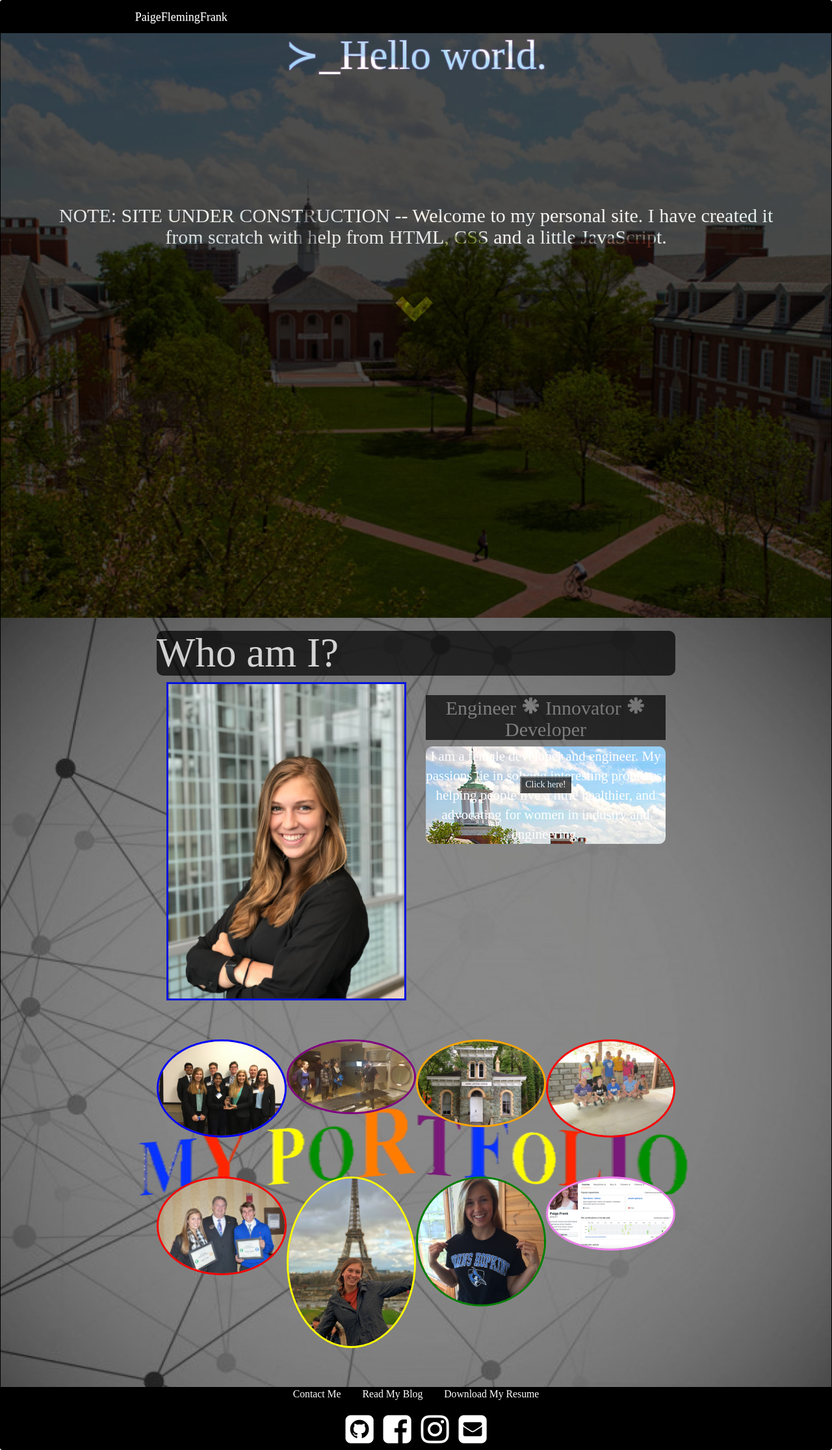
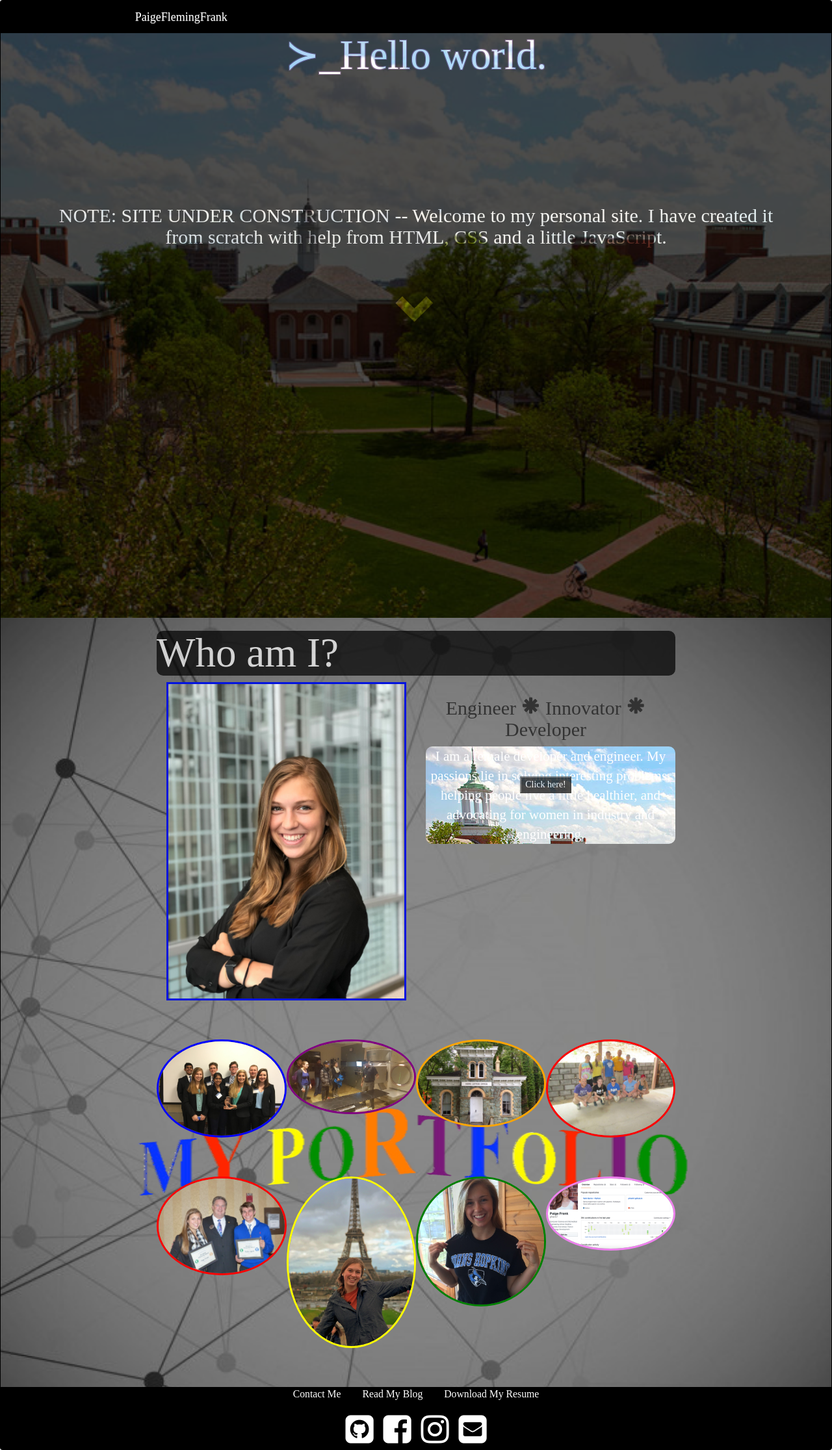
Before and after one commit to pfrank7/pfrank7.github.io, a Jekyll site: the page built from index.html, in a window 1280 px wide. Shown: the whole page at 65% size. Built offline with Jekyll 4.4.1, drawn with Linux system fonts in a browser that asks for light colours; nearby versions of some CDN libraries.

Commit message:
Update index.html

```diff
--- a/index.html
+++ b/index.html
@@ -28,8 +28,8 @@ title: Paige Frank
 					<img style = "border:solid; border-color: #0314DE; height:auto; width: 100%;" src="../photos/IMG_0413.jpg" alt="Paige Frank">
 				</div>
 				<div class = "col-sm-6 text-center">
-					<div class = "title-container">
-						<div class = "me-overlay text-center" style = "color:white; background-color:black; mix-blend-mode: multiply; opacity:.7;">
+					<div>
+						<div class = "me-overlay text-center">
 							<h2 class = "me-image"> Engineer <span class="glyphicon glyphicon-asterisk"></span> Innovator <span class="glyphicon glyphicon-asterisk"></span> Developer </h2>
 						</div>
 						<p class = "me-text"> I am a female developer and engineer. My passions lie in solving interesting problems, helping people live a little healthier,
@@ -41,11 +41,6 @@ title: Paige Frank
 					</form>
 				</div>
 			</div>
-			<!--div class = "row" id = "margin" style = "margin-top:0px" >
-				<div class = "header" id = "header_font">
-					<h1 style = "color:white; background-color:black; border-radius:10px; opacity:.7;" > Want to know more? </h1>
-				</div>
-			</div-->
 			<div class = "port">
 			<div class = "row text-center" id = "margin">
 				<div class = "col-sm-3">
```
